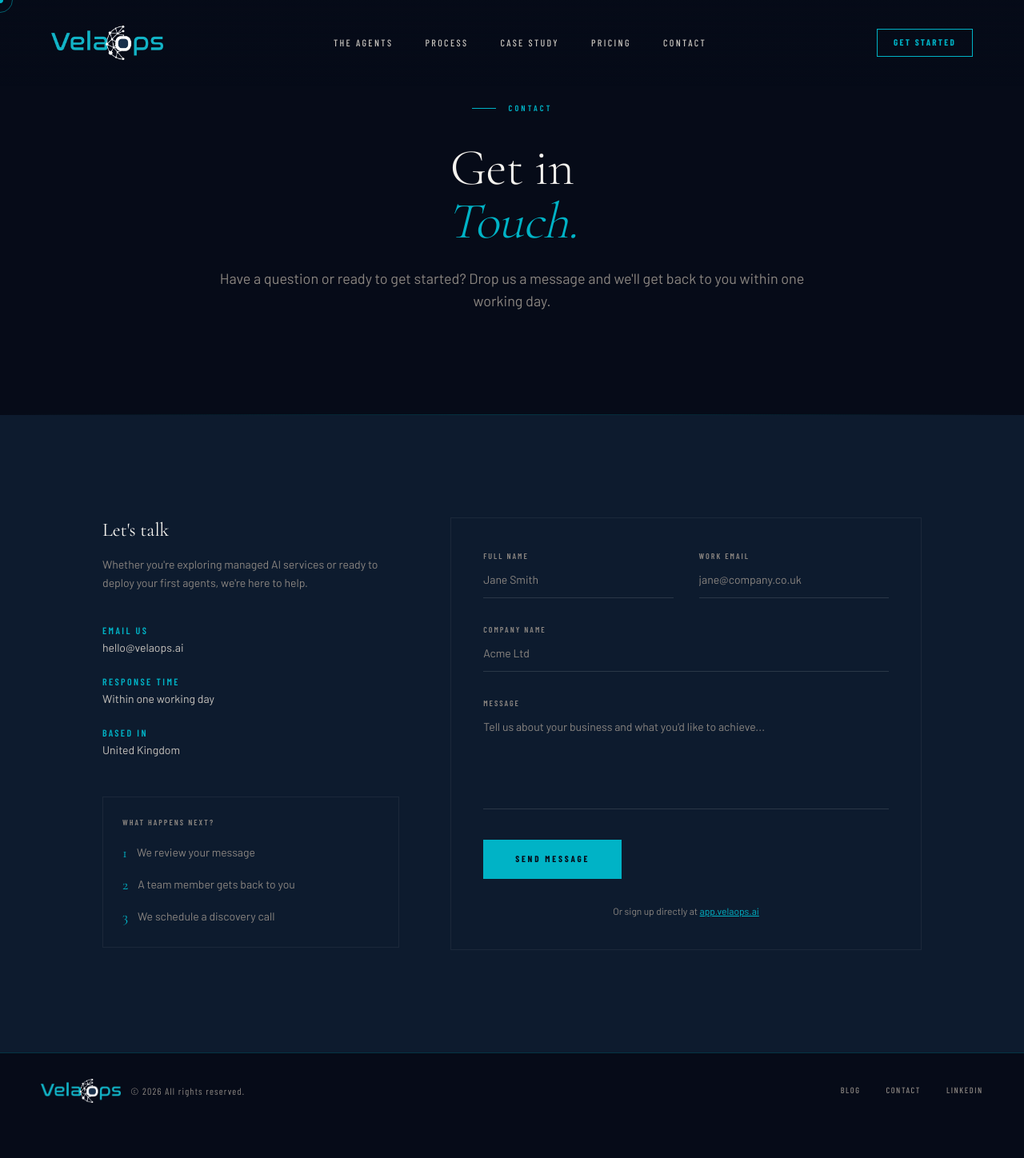
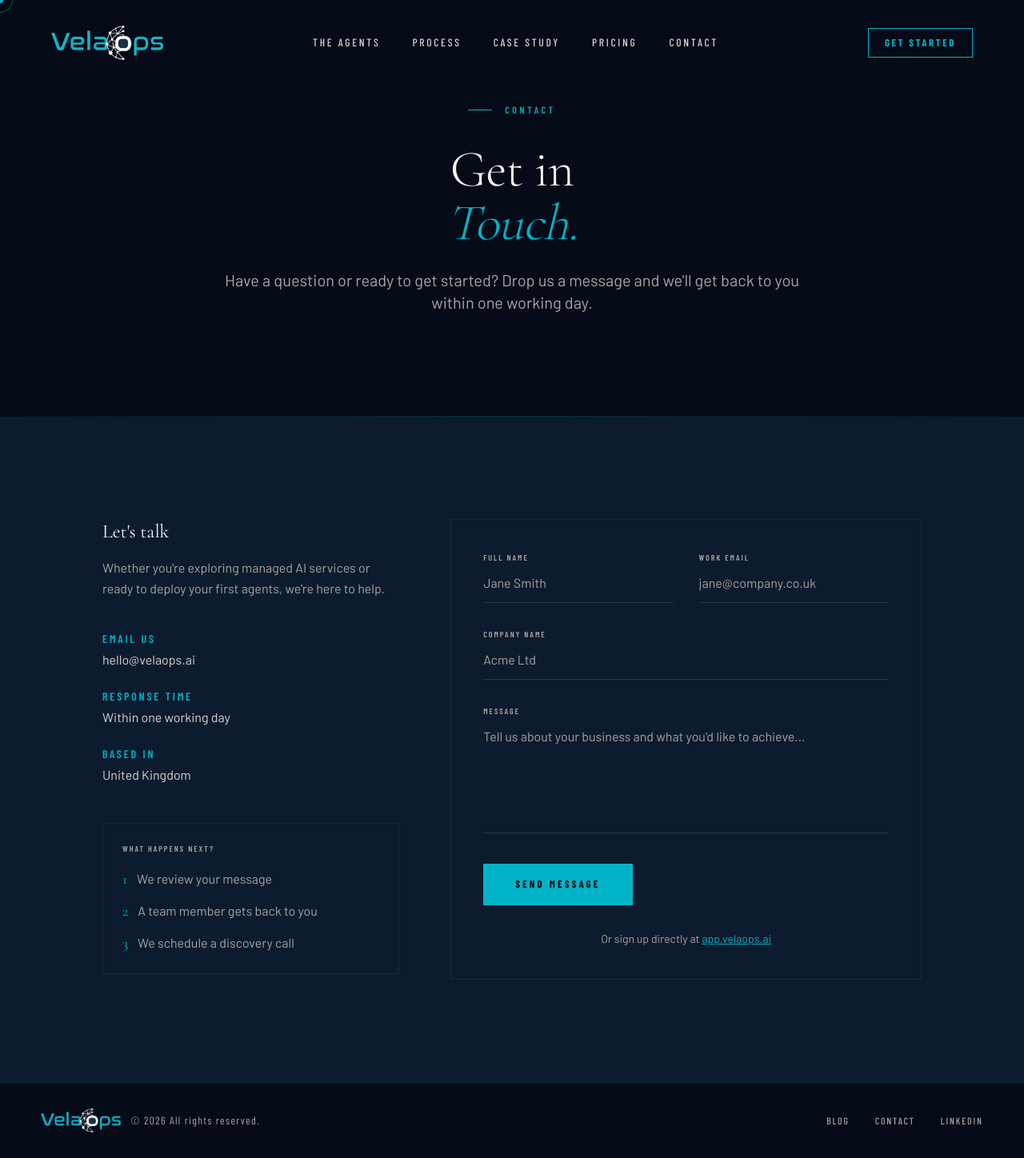
Before and after one commit to tariqmanon/velaops, a Next.js app: page /contact in a window 1280 px wide. Shown: the whole page at 80% size. Before the commit the page ends 1411 px from the top, so only its background shows below. Built offline with nearby package versions, Linux system fonts and the light colour scheme; a web font is replaced by a local one.

Commit message:
fnt size and readability

```diff
--- a/src/app/blog/[slug]/page.tsx
+++ b/src/app/blog/[slug]/page.tsx
@@ -41,7 +41,7 @@ export default async function BlogPostPage(
       <section style={{ background: "var(--black)", padding: "8rem clamp(2rem,4vw,4rem)" }}>
         <div className="mx-auto max-w-3xl text-center">
           <ScrollReveal>
-            <time className="font-condensed text-xs uppercase tracking-[0.2em] text-[var(--grey)]">{post.date}</time>
+            <time className="font-condensed text-sm uppercase tracking-[0.2em] text-[var(--grey)]">{post.date}</time>
             <h1 className="font-display mt-4 text-4xl italic text-[var(--white)] sm:text-5xl">{post.title}</h1>
           </ScrollReveal>
         </div>
--- a/src/app/blog/page.tsx
+++ b/src/app/blog/page.tsx
@@ -20,7 +20,7 @@ export default function BlogPage() {
             <h1 className="section-h text-[var(--white)]">
               Our<br /><em>Blog.</em>
             </h1>
-            <p className="mt-6 text-lg text-[var(--grey)]">Insights on AI operations, automation and growing your business with intelligent agents.</p>
+            <p className="mt-6 text-xl text-[var(--grey)]">Insights on AI operations, automation and growing your business with intelligent agents.</p>
           </ScrollReveal>
         </div>
       </section>
@@ -42,7 +42,7 @@ export default function BlogPage() {
                     <h2 className="font-display mt-3 text-2xl text-[var(--white)]">
                       <Link href={`/blog/${post.slug}`} className="transition-colors hover:text-[var(--accent)]">{post.title}</Link>
                     </h2>
-                    <p className="mt-3 text-sm leading-relaxed text-[var(--grey)]">{post.excerpt}</p>
+                    <p className="mt-3 text-base leading-relaxed text-[var(--grey)]">{post.excerpt}</p>
                     <Link href={`/blog/${post.slug}`} className="btn-ghost mt-6 inline-flex text-[10px]">
                       Read more
                       <svg className="h-3 w-3" fill="none" viewBox="0 0 24 24" stroke="currentColor" strokeWidth={2}><path strokeLinecap="round" strokeLinejoin="round" d="M13 7l5 5m0 0l-5 5m5-5H6" /></svg>
--- a/src/app/contact/page.tsx
+++ b/src/app/contact/page.tsx
@@ -22,7 +22,7 @@ export default function ContactPage() {
             <h1 className="section-h text-[var(--white)]">
               Get in<br /><em>Touch.</em>
             </h1>
-            <p className="mt-6 text-lg text-[var(--grey)]">Have a question or ready to get started? Drop us a message and we&apos;ll get back to you within one working day.</p>
+            <p className="mt-6 text-xl text-[var(--grey)]">Have a question or ready to get started? Drop us a message and we&apos;ll get back to you within one working day.</p>
           </ScrollReveal>
         </div>
       </section>
@@ -37,7 +37,7 @@ export default function ContactPage() {
             <div className="lg:col-span-2">
               <ScrollReveal>
                 <h2 className="font-display text-2xl text-[var(--white)]">Let&apos;s talk</h2>
-                <p className="mt-4 text-sm leading-relaxed text-[var(--grey)]">
+                <p className="mt-4 text-base leading-relaxed text-[var(--grey)]">
                   Whether you&apos;re exploring managed AI services or ready to deploy your first agents, we&apos;re here to help.
                 </p>
                 <div className="mt-10 space-y-6">
@@ -47,8 +47,8 @@ export default function ContactPage() {
                     { label: "Based in", value: "United Kingdom" },
                   ].map((item) => (
                     <div key={item.label}>
-                      <p className="font-condensed text-xs font-semibold uppercase tracking-[0.2em] text-[var(--accent)]">{item.label}</p>
-                      <p className="mt-1 text-sm text-[var(--grey-light)]">{item.value}</p>
+                      <p className="font-condensed text-sm font-semibold uppercase tracking-[0.2em] text-[var(--accent)]">{item.label}</p>
+                      <p className="mt-1 text-base text-[var(--grey-light)]">{item.value}</p>
                     </div>
                   ))}
                 </div>
@@ -58,7 +58,7 @@ export default function ContactPage() {
                     {["We review your message", "A team member gets back to you", "We schedule a discovery call"].map((step, i) => (
                       <div key={step} className="flex items-center gap-3">
                         <span className="font-display text-lg text-[var(--accent)]">{i + 1}</span>
-                        <span className="text-sm text-[var(--grey)]">{step}</span>
+                        <span className="text-base text-[var(--grey)]">{step}</span>
                       </div>
                     ))}
                   </div>
@@ -81,23 +81,23 @@ export default function ContactPage() {
                       <div className="grid gap-8 sm:grid-cols-2">
                         <div>
                           <label htmlFor="name" className="font-condensed block text-[10px] font-semibold uppercase tracking-[0.2em] text-[var(--grey)]">Full Name</label>
-                          <input type="text" id="name" name="name" required className="mt-3 w-full bg-transparent border-0 border-b border-white/[0.12] pb-3 text-sm text-[var(--white)] outline-none transition-colors focus:border-[var(--accent)] placeholder:text-[var(--grey)]" placeholder="Jane Smith" />
+                          <input type="text" id="name" name="name" required className="mt-3 w-full bg-transparent border-0 border-b border-white/[0.12] pb-3 text-base text-[var(--white)] outline-none transition-colors focus:border-[var(--accent)] placeholder:text-[var(--grey)]" placeholder="Jane Smith" />
                         </div>
                         <div>
                           <label htmlFor="email" className="font-condensed block text-[10px] font-semibold uppercase tracking-[0.2em] text-[var(--grey)]">Work Email</label>
-                          <input type="email" id="email" name="email" required className="mt-3 w-full bg-transparent border-0 border-b border-white/[0.12] pb-3 text-sm text-[var(--white)] outline-none transition-colors focus:border-[var(--accent)] placeholder:text-[var(--grey)]" placeholder="jane@company.co.uk" />
+                          <input type="email" id="email" name="email" required className="mt-3 w-full bg-transparent border-0 border-b border-white/[0.12] pb-3 text-base text-[var(--white)] outline-none transition-colors focus:border-[var(--accent)] placeholder:text-[var(--grey)]" placeholder="jane@company.co.uk" />
                         </div>
                       </div>
                       <div>
                         <label htmlFor="company" className="font-condensed block text-[10px] font-semibold uppercase tracking-[0.2em] text-[var(--grey)]">Company Name</label>
-                        <input type="text" id="company" name="company" className="mt-3 w-full bg-transparent border-0 border-b border-white/[0.12] pb-3 text-sm text-[var(--white)] outline-none transition-colors focus:border-[var(--accent)] placeholder:text-[var(--grey)]" placeholder="Acme Ltd" />
+                        <input type="text" id="company" name="company" className="mt-3 w-full bg-transparent border-0 border-b border-white/[0.12] pb-3 text-base text-[var(--white)] outline-none transition-colors focus:border-[var(--accent)] placeholder:text-[var(--grey)]" placeholder="Acme Ltd" />
                       </div>
                       <div>
                         <label htmlFor="message" className="font-condensed block text-[10px] font-semibold uppercase tracking-[0.2em] text-[var(--grey)]">Message</label>
-                        <textarea id="message" name="message" rows={5} required className="mt-3 w-full bg-transparent border-0 border-b border-white/[0.12] pb-3 text-sm text-[var(--white)] outline-none transition-colors focus:border-[var(--accent)] placeholder:text-[var(--grey)] resize-none" placeholder="Tell us about your business and what you'd like to achieve..." />
+                        <textarea id="message" name="message" rows={5} required className="mt-3 w-full bg-transparent border-0 border-b border-white/[0.12] pb-3 text-base text-[var(--white)] outline-none transition-colors focus:border-[var(--accent)] placeholder:text-[var(--grey)] resize-none" placeholder="Tell us about your business and what you'd like to achieve..." />
                       </div>
                       <button type="submit" className="btn-submit">Send Message</button>
-                      <p className="text-center text-xs text-[var(--grey)]">Or sign up directly at <a href="https://app.velaops.ai/" target="_blank" rel="noopener noreferrer" className="text-[var(--accent)] underline">app.velaops.ai</a></p>
+                      <p className="text-center text-sm text-[var(--grey)]">Or sign up directly at <a href="https://app.velaops.ai/" target="_blank" rel="noopener noreferrer" className="text-[var(--accent)] underline">app.velaops.ai</a></p>
                     </form>
                   )}
                 </div>
--- a/src/app/globals.css
+++ b/src/app/globals.css
@@ -24,8 +24,8 @@
   --dark2: #122240;
   --dark3: #1a2f4a;
   --white: #f5f3ef;
-  --grey: #8a8580;
-  --grey-light: #c8c4be;
+  --grey: #a8a4a0;
+  --grey-light: #d8d5d0;
 }
 
 *, *::before, *::after { box-sizing: border-box; }
@@ -69,7 +69,7 @@ body {
 /* ── LABELS ── */
 .s-label {
   font-family: "Barlow Condensed", sans-serif;
-  font-size: 0.65rem; font-weight: 600; letter-spacing: 0.3em;
+  font-size: 0.75rem; font-weight: 600; letter-spacing: 0.3em;
   text-transform: uppercase; color: var(--accent);
   display: flex; align-items: center; gap: 1rem;
   margin-bottom: 2rem;
@@ -95,7 +95,7 @@ body {
 .btn-ghost {
   display: inline-flex; align-items: center; gap: 1rem;
   font-family: "Barlow Condensed", sans-serif;
-  font-size: 0.75rem; font-weight: 600; letter-spacing: 0.2em;
+  font-size: 0.85rem; font-weight: 600; letter-spacing: 0.2em;
   text-transform: uppercase; color: var(--accent);
   text-decoration: none;
   border: 1px solid var(--accent-line);
@@ -106,7 +106,7 @@ body {
 
 .btn-plain {
   font-family: "Barlow Condensed", sans-serif;
-  font-size: 0.7rem; font-weight: 400; letter-spacing: 0.15em;
+  font-size: 0.8rem; font-weight: 400; letter-spacing: 0.15em;
   text-transform: uppercase; color: var(--grey);
   text-decoration: none; transition: color 0.3s;
 }
@@ -115,7 +115,7 @@ body {
 .btn-submit {
   align-self: flex-start;
   font-family: "Barlow Condensed", sans-serif;
-  font-size: 0.7rem; font-weight: 700; letter-spacing: 0.25em;
+  font-size: 0.8rem; font-weight: 700; letter-spacing: 0.25em;
   text-transform: uppercase; color: var(--black);
   background: var(--accent); border: none;
   padding: 1rem 2.5rem; cursor: pointer;
--- a/src/components/Footer.tsx
+++ b/src/components/Footer.tsx
@@ -7,7 +7,7 @@ export default function Footer() {
       <div className="mx-auto flex max-w-[1280px] flex-col items-center justify-between gap-4 sm:flex-row">
         <div className="flex items-center gap-3">
           <Image src="/velaops-logo.png" alt="VelaOps" width={100} height={26} />
-          <span className="font-condensed text-[0.75rem] font-light tracking-[0.1em] text-[var(--grey)]">
+          <span className="font-condensed text-[0.85rem] font-normal tracking-[0.1em] text-[var(--grey)]">
             &copy; {new Date().getFullYear()} All rights reserved.
           </span>
         </div>
@@ -17,7 +17,7 @@ export default function Footer() {
             { href: "/contact", label: "Contact" },
             { href: "https://linkedin.com", label: "LinkedIn" },
           ].map((l) => (
-            <Link key={l.href} href={l.href} className="font-condensed text-[0.65rem] font-medium uppercase tracking-[0.15em] text-[var(--grey)] transition-colors hover:text-[var(--accent)]">
+            <Link key={l.href} href={l.href} className="font-condensed text-[0.75rem] font-medium uppercase tracking-[0.15em] text-[var(--grey)] transition-colors hover:text-[var(--accent)]">
               {l.label}
             </Link>
           ))}
--- a/src/components/Navbar.tsx
+++ b/src/components/Navbar.tsx
@@ -50,7 +50,7 @@ export default function Navbar() {
               <Link
                 key={l.href}
                 href={l.href}
-                className="font-condensed text-[0.75rem] font-medium uppercase tracking-[0.2em] text-[var(--grey-light)] transition-colors hover:text-[var(--accent)]"
+                className="font-condensed text-[0.85rem] font-medium uppercase tracking-[0.2em] text-[var(--grey-light)] transition-colors hover:text-[var(--accent)]"
               >
                 {l.label}
               </Link>
@@ -61,7 +61,7 @@ export default function Navbar() {
             href="https://app.velaops.ai/"
             target="_blank"
             rel="noopener noreferrer"
-            className="hidden border border-[var(--accent)] px-5 py-2 font-condensed text-[0.7rem] font-bold uppercase tracking-[0.2em] text-[var(--accent)] transition-all hover:bg-[var(--accent)] hover:text-[var(--black)] md:inline-flex"
+            className="hidden border border-[var(--accent)] px-5 py-2 font-condensed text-[0.8rem] font-bold uppercase tracking-[0.2em] text-[var(--accent)] transition-all hover:bg-[var(--accent)] hover:text-[var(--black)] md:inline-flex"
           >
             Get Started
           </a>
```
Also changed, not shown: src/app/agents/page.tsx (+4 -4 lines), src/app/case-study/page.tsx (+7 -7 lines), src/app/how-it-works/page.tsx (+5 -5 lines), src/app/page.tsx (+30 -30 lines), src/app/pricing/page.tsx (+6 -6 lines).
